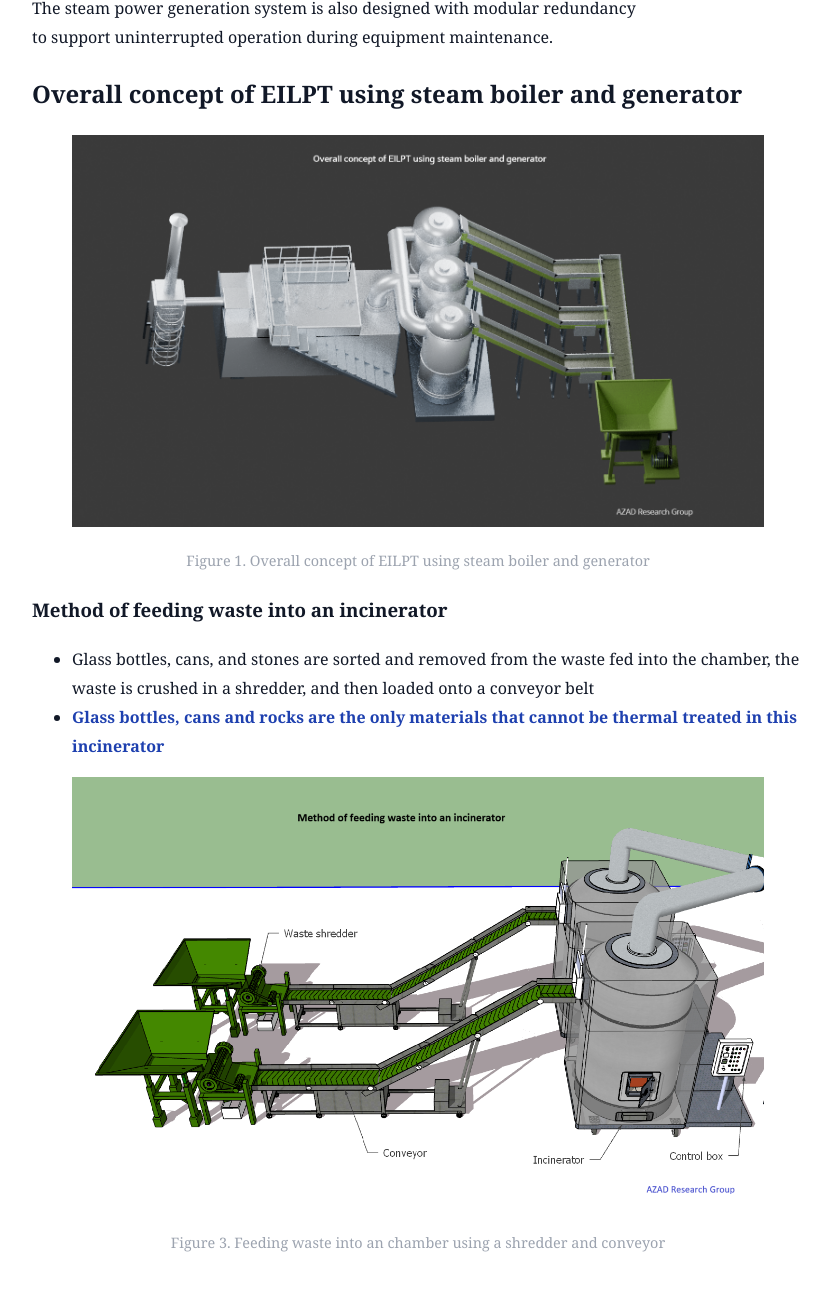
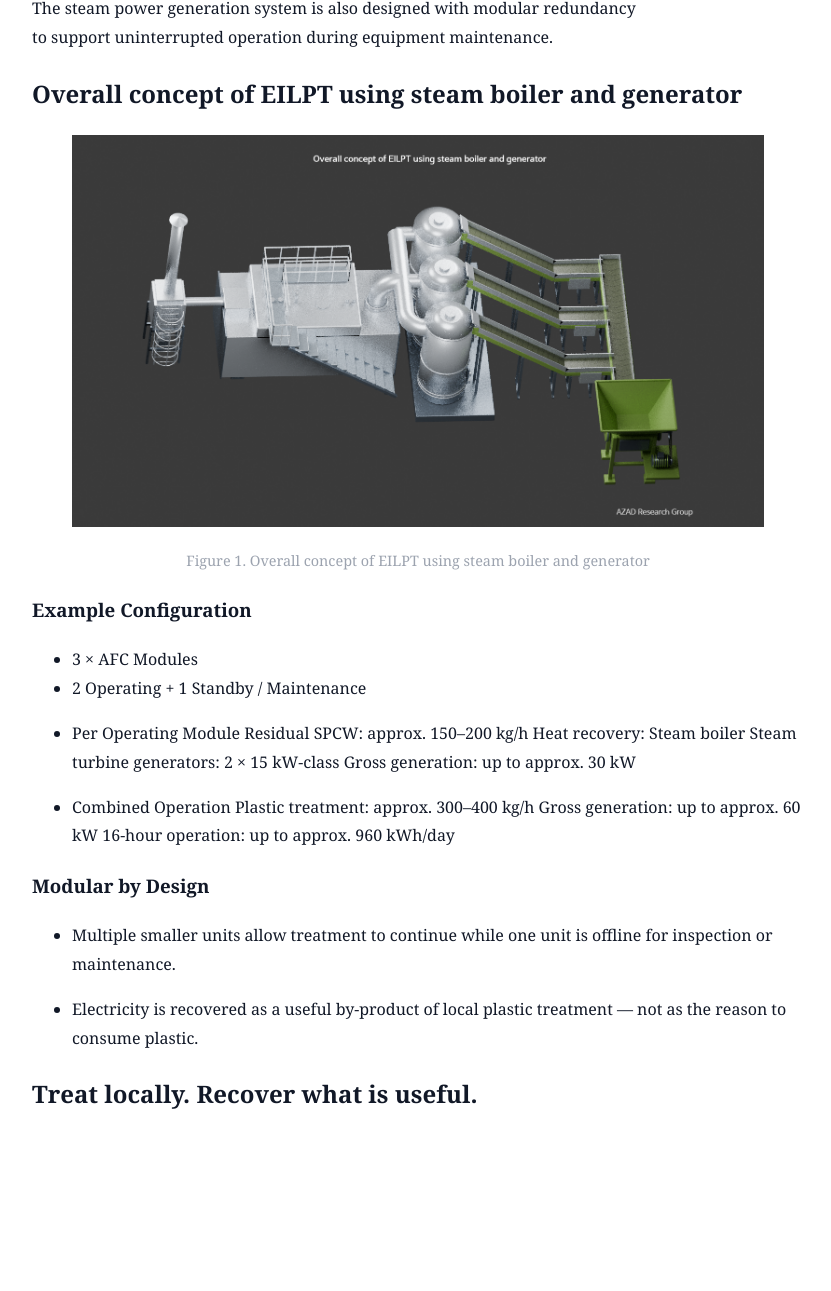
Before and after one commit to ssimsangmin49-creator/ecofriendly-polymer-compounds-incineration, a Jekyll site: the page built from _posts/2026-01-17-energy-integrated.md, in a window 1280 px wide and 1400 px high, scrolled down 1112 px. Shown: the top 1291 px of the window, without its empty margins (222-1053 px from the left). Built offline with Jekyll 4.4.1, drawn with Linux system fonts in a browser that asks for light colours; after the commit the page ends 2375 px from its top, so only the background shows below that.

Commit message:
Update 2026-01-17-energy-integrated.md

```diff
--- a/_posts/2026-01-17-energy-integrated.md
+++ b/_posts/2026-01-17-energy-integrated.md
@@ -62,23 +62,26 @@ to support uninterrupted operation during equipment maintenance.
 </a>
 
 
-### Method of feeding waste into an incinerator
+### Example Configuration
 
-- Glass bottles, cans, and stones are sorted and removed from the waste fed into the chamber,
-  the waste is crushed in a shredder, and then loaded onto a conveyor belt
-- <span style="color:#1e40af; font-weight:bold;">
-  Glass bottles, cans and rocks are the only materials that cannot be thermal treated in this incinerator
-</span>
+- 3 × AFC Modules
+- 2 Operating + 1 Standby / Maintenance
+- Per Operating Module
+  Residual SPCW: approx. 150–200 kg/h
+  Heat recovery: Steam boiler
+  Steam turbine generators: 2 × 15 kW-class
+  Gross generation: up to approx. 30 kW
 
-<figure style="text-align:center;">
-  <img src="{{ '/assets/images/feeding-method.png' | relative_url }}"
-       alt="Method of feeding waste into an incinerator"
-        style="max-width:700px; width:100%;">
-  <figcaption style="
-    margin-top:0.75rem;
-    font-size:0.9rem;
-    color:#9ca3af;
-    ">
-  Figure 3. Feeding waste into an chamber using a shredder and conveyor
-  </figcaption>
-</figure>
+- Combined Operation
+  Plastic treatment: approx. 300–400 kg/h
+  Gross generation: up to approx. 60 kW
+  16-hour operation: up to approx. 960 kWh/day
+
+### Modular by Design
+
+- Multiple smaller units allow treatment to continue while one unit is offline for inspection or maintenance.
+
+- Electricity is recovered as a useful by-product of local plastic treatment — not as the reason to consume plastic.
+
+
+## Treat locally. Recover what is useful.
```
